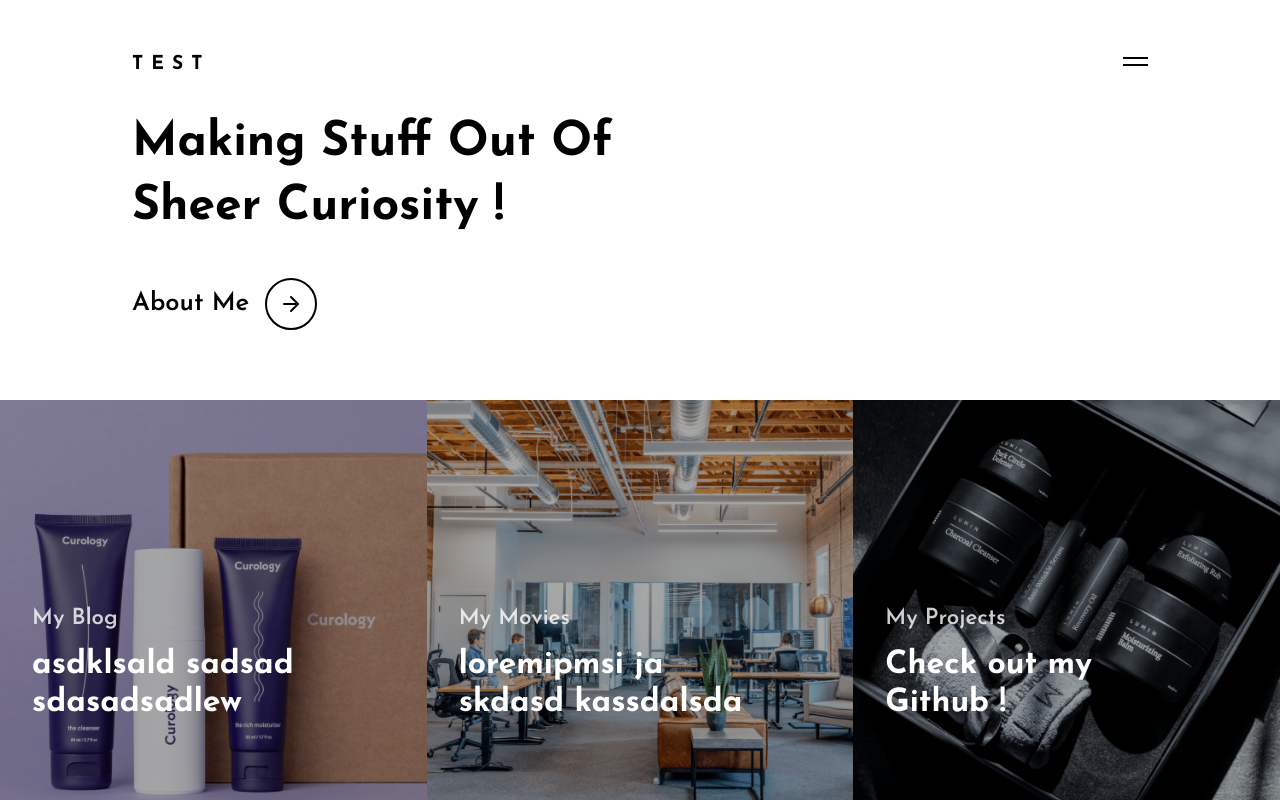
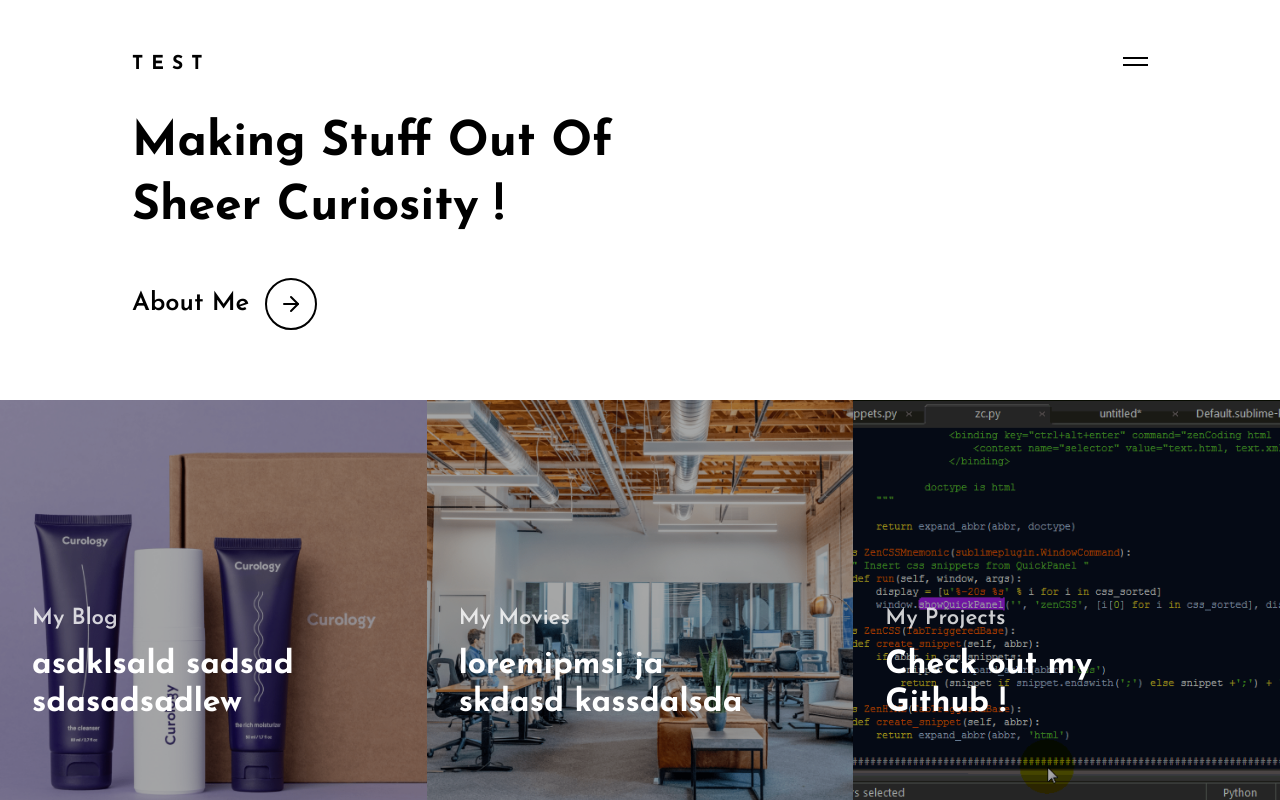
Before and after one commit to thelaserunicorn/thelaserunicorn.github.io, a React (Create React App) app: page / in a window 1280 px wide. Built offline with nearby package versions, Linux system fonts and the light colour scheme.

Commit message:
fixed image not loading

```diff
--- a/src/components/cases.js
+++ b/src/components/cases.js
@@ -10,19 +10,22 @@
     id: 1,
     subtitle: "My Blog",
     title: "asdklsald sadsad sdasadsadlew",
-    img: "curology"
+    img: "curology.png",
+    url: "http://github.com/thelaserunicorn"
   },
   {
     id: 2,
     subtitle: "My Movies",
     title: "loremipmsi ja skdasd kassdalsda",
-    img: "yourspace-min"
+    img: "yourspace-min.png",
+    url: "http://github.com/thelaserunicorn"
   },
   {
     id: 3,
     subtitle: "My Projects",
     title: "Check out my Github !",
-    img: "lumin-min"
+    img: "test.gif",
+    url: "http://github.com/thelaserunicorn"
   }
 ];
 
@@ -35,11 +38,11 @@
             <div className='case' key={caseItem.id}>
               <div className='case-details'>
                 <span>{caseItem.subtitle}</span>
-                <h2>{caseItem.title}</h2>
+                <h2><a href={caseItem.url}>{caseItem.title}</a></h2>
               </div>
               <div className='case-image'>
                 <img
-                  src={require(`../assets/${caseItem.img}.png`).default}
+                  src={require(`../assets/${caseItem.img}`).default}
                   alt={caseItem.title}
                 />
               </div>
--- a/src/styles/components/cases.scss
+++ b/src/styles/components/cases.scss
@@ -1,3 +1,17 @@
+a {
+  color: $white;
+  text-decoration: none;
+  transition: 0.2s ease-in-out;
+}
+a:visited{
+  color: $white;
+  text-decoration: none;
+}
+a:hover{
+  color: beige;
+}
+
+
 .cases {
   height: 50vh;
   height: calc(var(--vh, 1vh) * 50);
```
Also changed, not shown: src/assets/test.gif (added), 1 other file (tests, documents, lock files or other folders).
